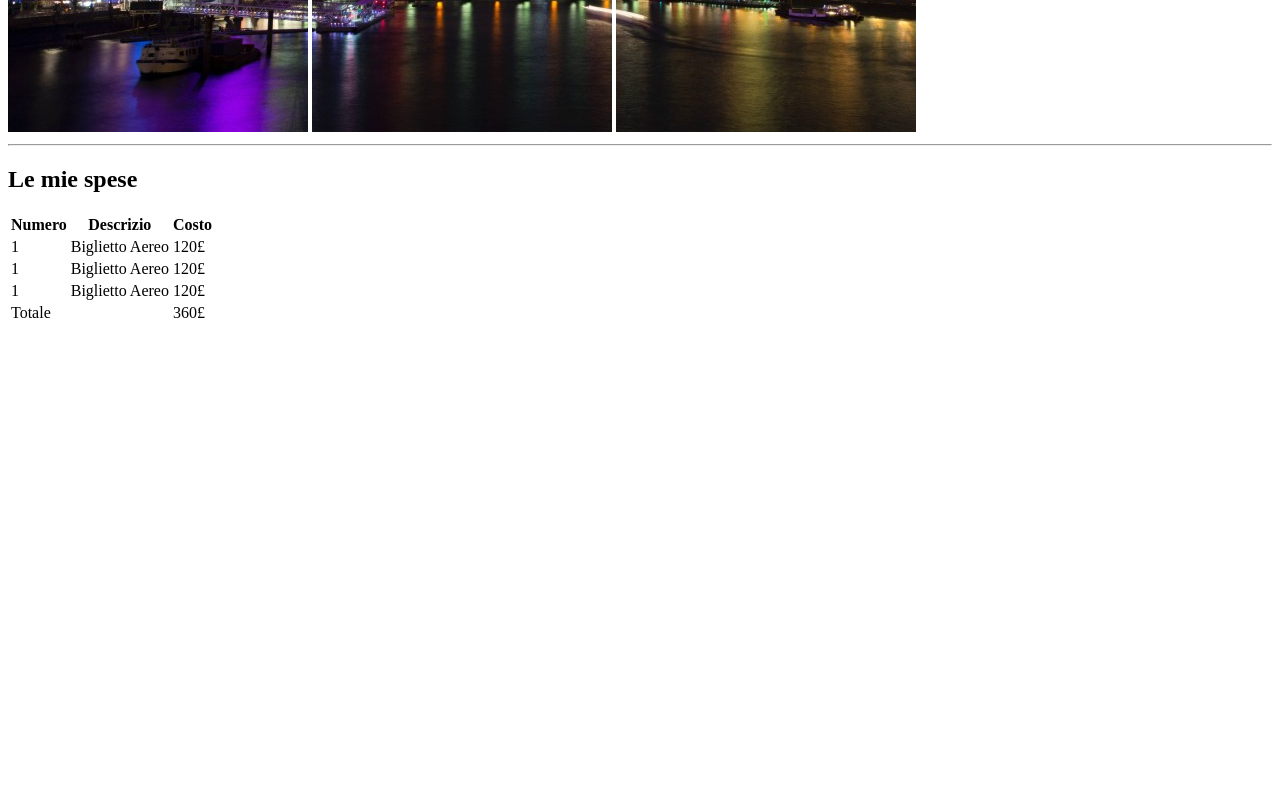
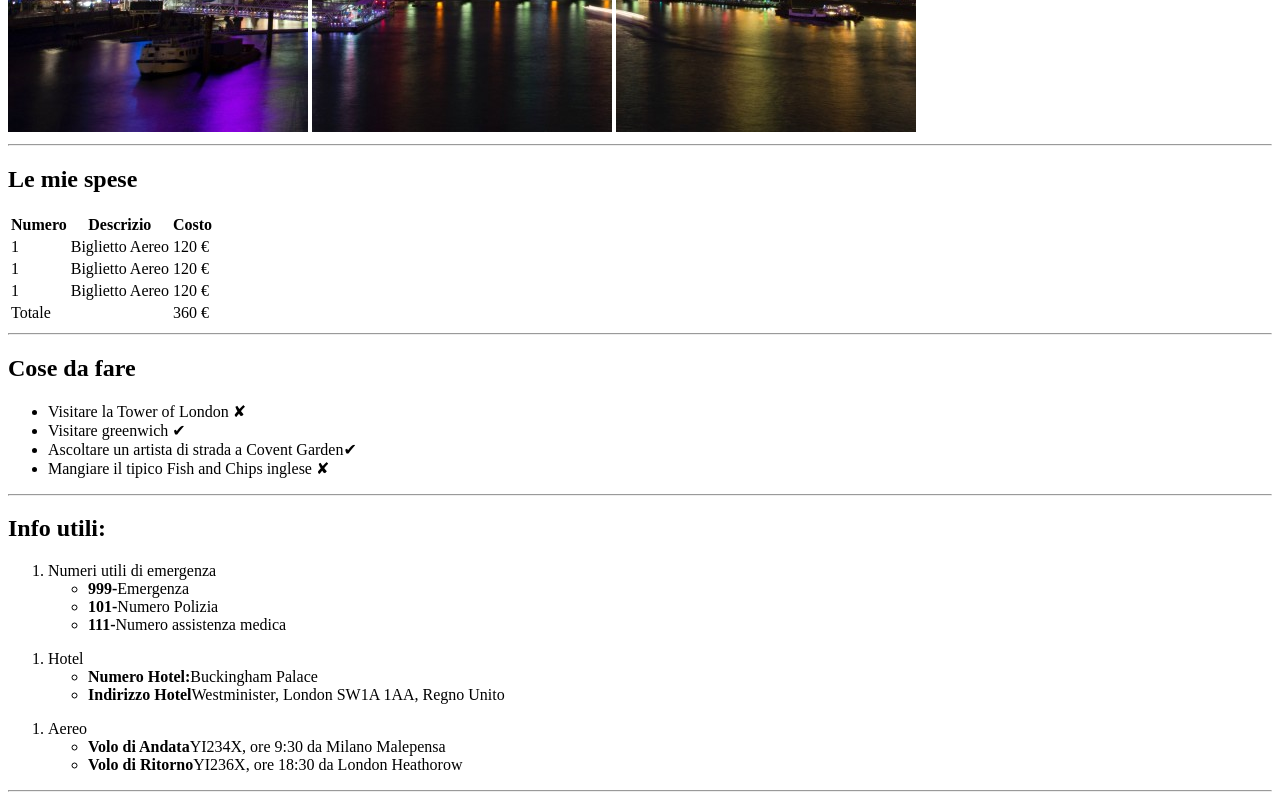
Before and after one commit to Fabrizio1919/html-london-trip, a plain HTML site: page index.html in a window 1280 px wide. Shown: the part 548-1348 px from the top of the page. Before the commit the page ends 881 px from the top, so only its background shows below. Drawn offline with Linux system fonts and the light colour scheme.

Commit message:
progress of the trip

```diff
--- a/index.html
+++ b/index.html
@@ -28,25 +28,59 @@
         <tr>
             <td>1</td>
             <td>Biglietto Aereo</td>
-            <td>120£</td>
+            <td>120 &#8364</td>
         </tr>
         <tr><td>1</td>
             <td>Biglietto Aereo</td>
-            <td>120£</td>
+            <td>120 &#8364</td>
         </tr>
         <tr>
             <td>1</td>
             <td>Biglietto Aereo</td>
-            <td>120£</td>
+            <td>120 &#8364</td>
         </tr>
         <tr>
             <td>Totale</td>
             <td></td>
-            <td>360£</td>
+            <td>360 &#8364</td>
         </tr>
      </tbody>
     </table>
+        <hr>
 
+     <h2>Cose da fare</h2>
+     <ul>
+        <li>Visitare la Tower of London &#10008;</li>
+        <li>Visitare greenwich &#10004;</li>
+        <li>Ascoltare un artista di strada a Covent Garden&#10004;</li>
+        <li>Mangiare il tipico Fish and Chips inglese &#10008;</li>
+     </ul>
+     <hr>
+
+     <h2>Info utili:</h2>
+     <ol>
+        <li>Numeri utili di emergenza</li>
+         <ul>
+            <li><strong>999-</strong>Emergenza</li>
+            <li><strong>101-</strong>Numero Polizia</li>
+            <li><strong>111-</strong>Numero assistenza medica</li>
+         </ul>
+     </ol>
+     <ol>
+        <li>Hotel</li>
+         <ul>
+            <li><strong>Numero Hotel:</strong>Buckingham Palace</li>
+            <li><strong>Indirizzo Hotel</strong>Westminister, London SW1A 1AA, Regno Unito</li>
+         </ul>
+     </ol>
+     <ol>
+        <li>Aereo</li>
+         <ul>
+            <li><strong>Volo di Andata</strong>YI234X, ore 9:30 da Milano Malepensa</li>
+            <li><strong>Volo di Ritorno</strong>YI236X, ore 18:30 da London Heathorow</li>
+         </ul>
+     </ol>
+     <hr>
 
 
 
```
